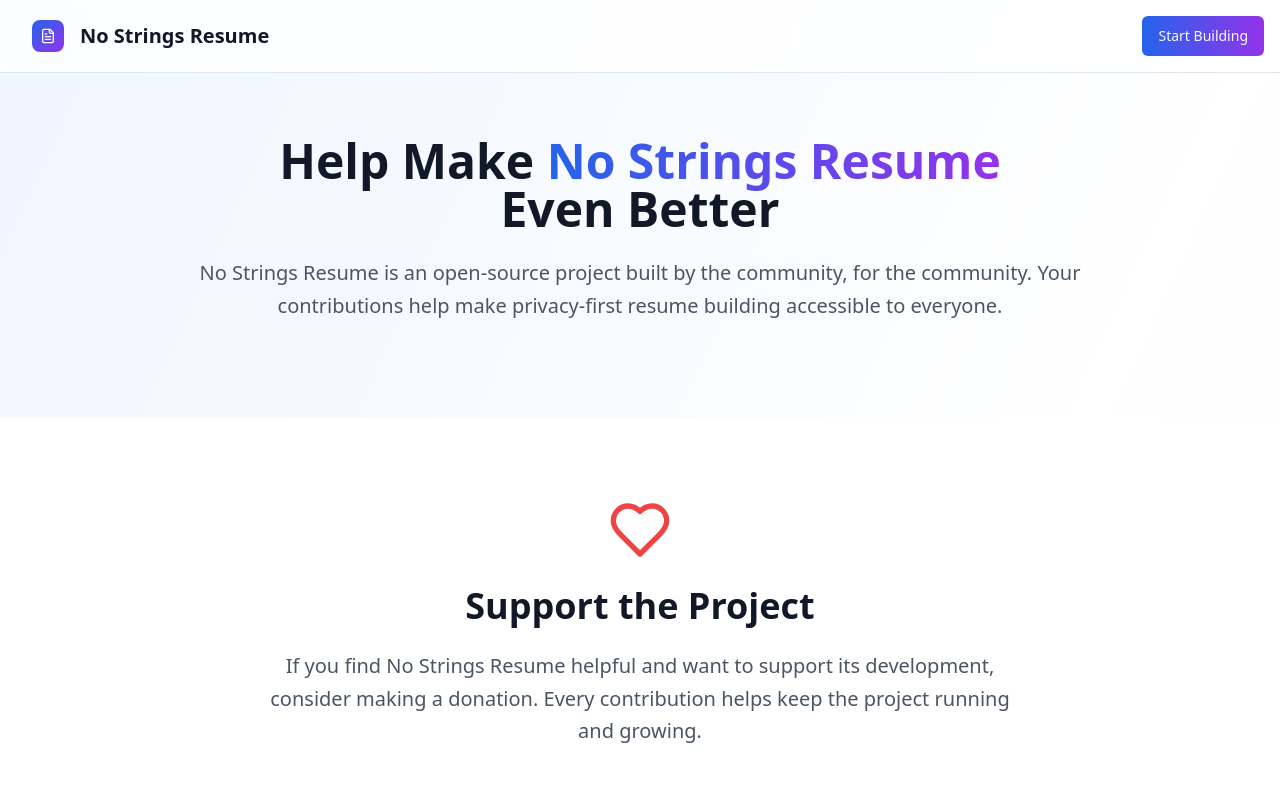
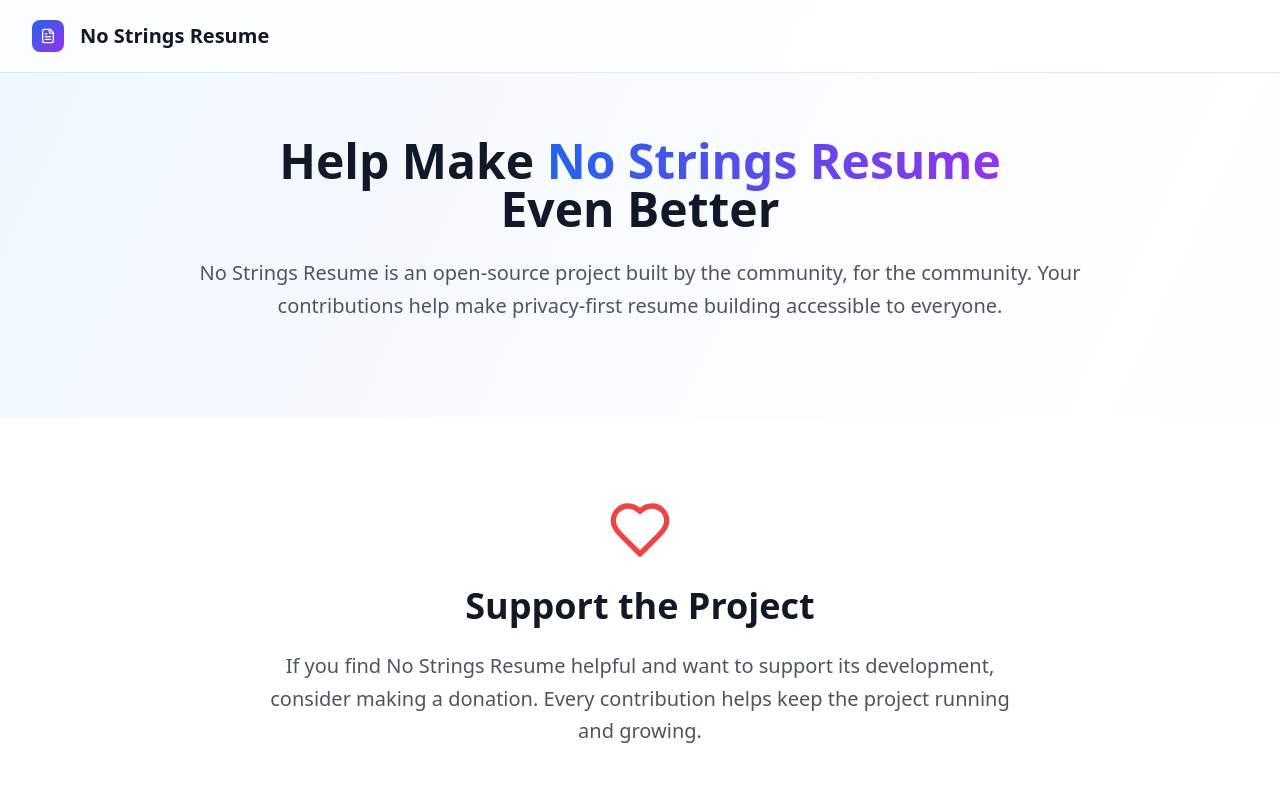
Before and after one commit to NoStringsDevelopment/no-strings-resume, a React (Vite) app: page /contribute in a window 1280 px wide. Shown: the top 795 px of the page. Built offline with nearby package versions, Linux system fonts and the light colour scheme.

Commit message:
remove start building button

```diff
--- a/src/pages/Contribute.tsx
+++ b/src/pages/Contribute.tsx
@@ -62,11 +62,6 @@ const Contribute = () => {
               </div>
               <span className="text-xl font-bold text-gray-900 hidden sm:block">No Strings Resume</span>
             </Button>
-            <nav className="flex items-center space-x-4">
-              <Button onClick={() => navigate('/edit')} className="bg-gradient-to-r from-blue-600 to-purple-600 hover:from-blue-700 hover:to-purple-700" data-testid="start-building-btn">
-                Start Building
-              </Button>
-            </nav>
           </div>
         </div>
       </header>
```
